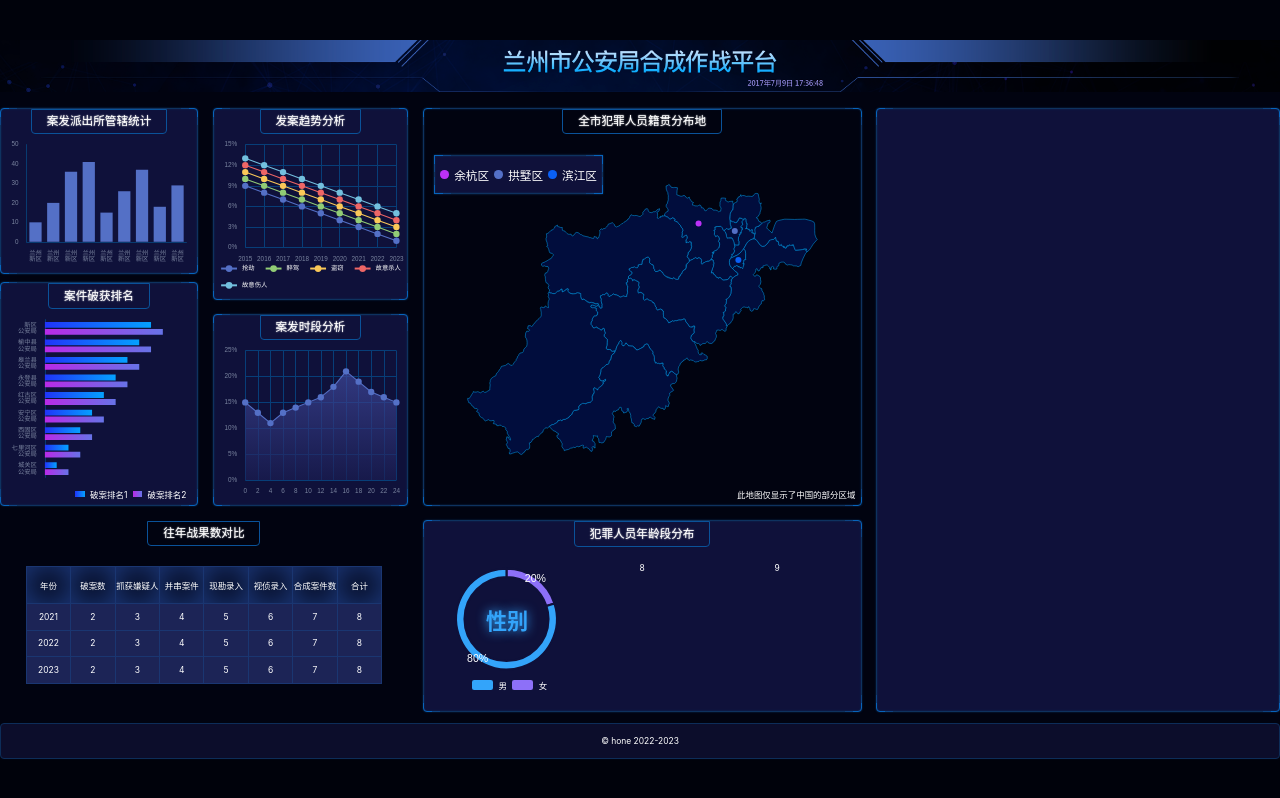
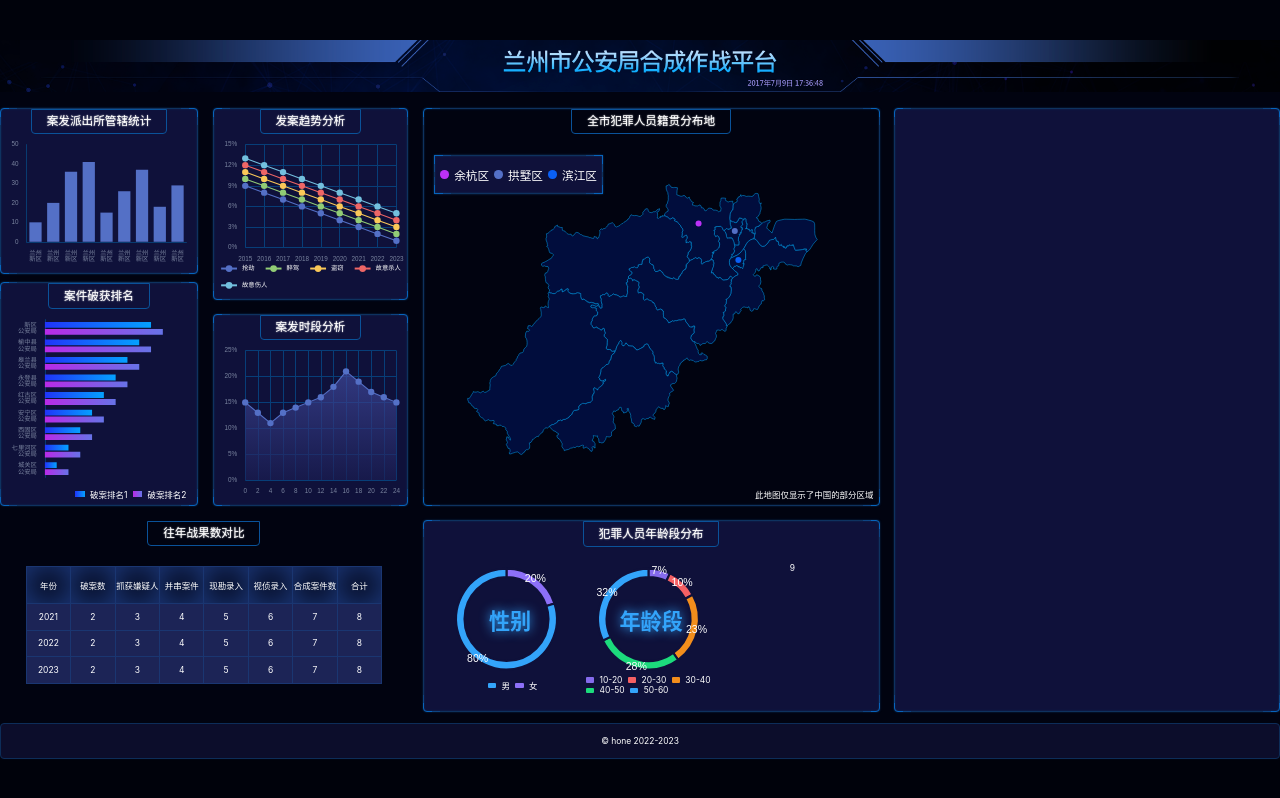
Before and after one commit to shyhhh/big-screen, a React (Vite) app: page /#/ in a window 1280 px wide. Built offline with nearby package versions, Linux system fonts and the light colour scheme.

Commit message:
chart-8 完成

```diff
--- a/src/components/chart-8.tsx
+++ b/src/components/chart-8.tsx
@@ -1,15 +1,69 @@
 import React, { useEffect, useRef } from 'react'
 import * as echarts from 'echarts'
+import { createEchartsOptions } from '../shared/create-echarts-options'
+import { px } from '../shared/px'
 
 export const Chart8 = () => {
   const divRef = useRef(null)
+  const colors = ['#856BED', '#F46064', '#F38E1C', '#1CDB7C', '#33A4FA']
   useEffect(() => {
     var myChart = echarts.init(divRef.current)
+    myChart.setOption(
+      createEchartsOptions({
+        color: colors,
+        xAxis: { show: false },
+        yAxis: { show: false },
+        legend: { show: false },
+        series: [
+          {
+            name: '访问来源',
+            type: 'pie',
+            radius: ['75%', '90%'],
+            avoidLabelOverlap: false,
+            label: {
+              show: true,
+              position: 'inside',
+              textStyle: { color: 'white', fontSize: px(20) },
+              formatter(options) {
+                return (options.value * 100).toFixed(0) + '%'
+              },
+            },
+            labelLine: { show: false },
+            itemStyle: {
+              borderColor: '#0F113A',
+              borderWidth: px(4),
+            },
+            data: [
+              { value: 0.07, name: '10-20' },
+              { value: 0.1, name: '20-30' },
+              { value: 0.23, name: '30-40' },
+              { value: 0.28, name: '40-50' },
+              { value: 0.32, name: '50-60' },
+            ],
+          },
+        ],
+      })
+    )
   }, [])
 
   return (
     <div className="年龄段-图2">
-      8<div ref={divRef} className="chart"></div>
+      <div className="chart">
+        <div className="main" ref={divRef} />
+        <div className="text">年龄段</div>
+      </div>
+      <div className="legend">
+        <span style={{ background: colors[0] }} />
+        10-20
+        <span style={{ background: colors[1] }} />
+        20-30
+        <span style={{ background: colors[2] }} />
+        30-40
+        <span style={{ background: colors[3] }} />
+        40-50
+        <span style={{ background: colors[4] }} />
+        50-60
+      </div>
     </div>
   )
 }
--- a/src/pages/home.scss
+++ b/src/pages/home.scss
@@ -148,9 +148,11 @@
 				flex: 1;
 			}
 
-			&-图1 {
+			&-图1,
+			&-图2 {
 				.legend {
 					display: flex;
+					flex-wrap: wrap;
 					justify-content: center;
 					align-items: center;
 					height: px(40);
@@ -158,9 +160,9 @@
 					> span {
 						display: inline-block;
 						margin: 0 px(10);
-						border-radius: px(4);
-						width: px(40);
-						height: px(20);
+						border-radius: px(2);
+						width: px(16);
+						height: px(10);
 					}
 
 					.male {
@@ -190,6 +192,15 @@
 						color: #33a4fa;
 						transform: translate(-50%, -50%);
 					}
+				}
+			}
+
+			&-图2 {
+				flex-shrink: 0;
+				width: px(290);
+
+				.legend {
+					justify-content: flex-start;
 				}
 			}
 		}
```
